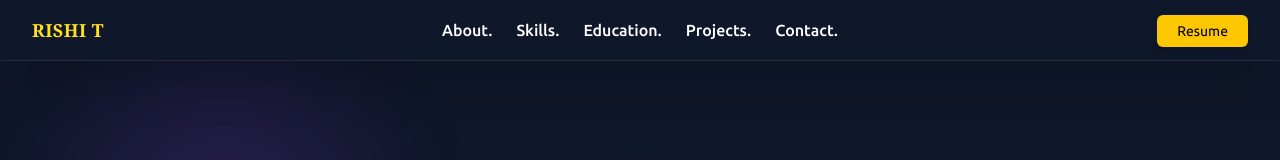
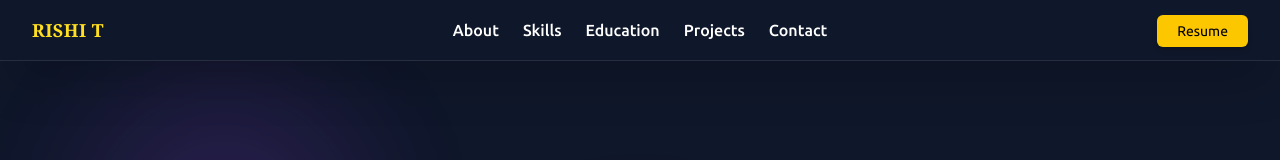
Before and after one commit to rishithayanidhi/rishithayanidhi-dev, a React (Vite) app: page / in a window 1280 px wide. Shown: the top 160 px of the page. Built offline with nearby package versions, Linux system fonts and the light colour scheme; a web font is replaced by a local one.

Commit message:
whole project done

```diff
--- a/src/components/Navbar.jsx
+++ b/src/components/Navbar.jsx
@@ -31,7 +31,7 @@ export default function Navbar() {
                 to={`/${item.toLowerCase()}`}
                 className="hover:overline hover:text-yellow-300 transition-transform duration-300 hover:scale-105"
               >
-                {item}.
+                {item}
               </Link>
             </li>
           ))}
@@ -40,7 +40,7 @@ export default function Navbar() {
               to="/contact"
               className="hover:overline hover:text-yellow-300 transition-transform duration-300 hover:scale-105"
             >
-              Contact.
+              Contact
             </Link>
           </li>
         </ul>
```
Also changed, not shown: 1 other file (tests, documents, lock files or other folders).
